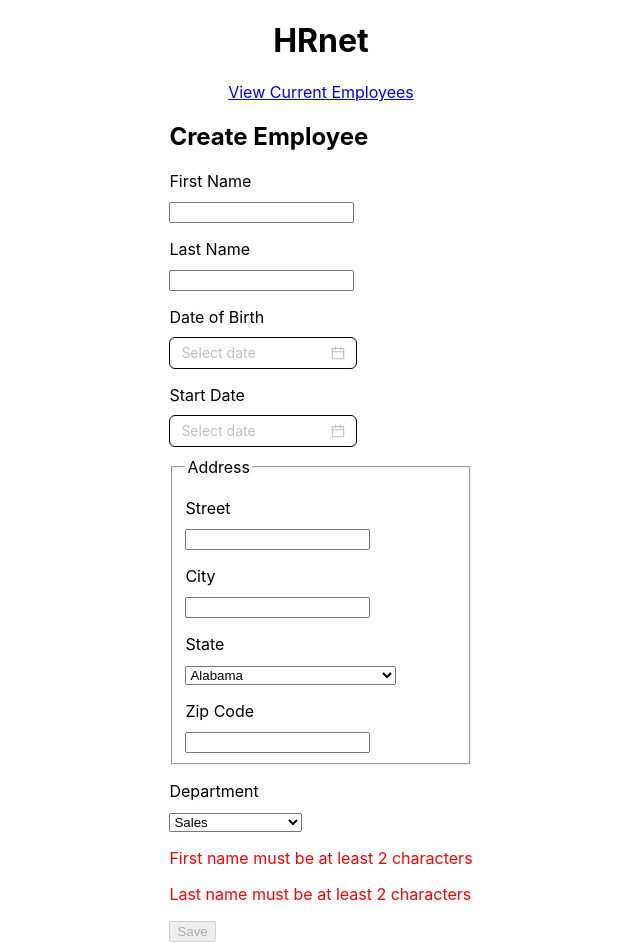
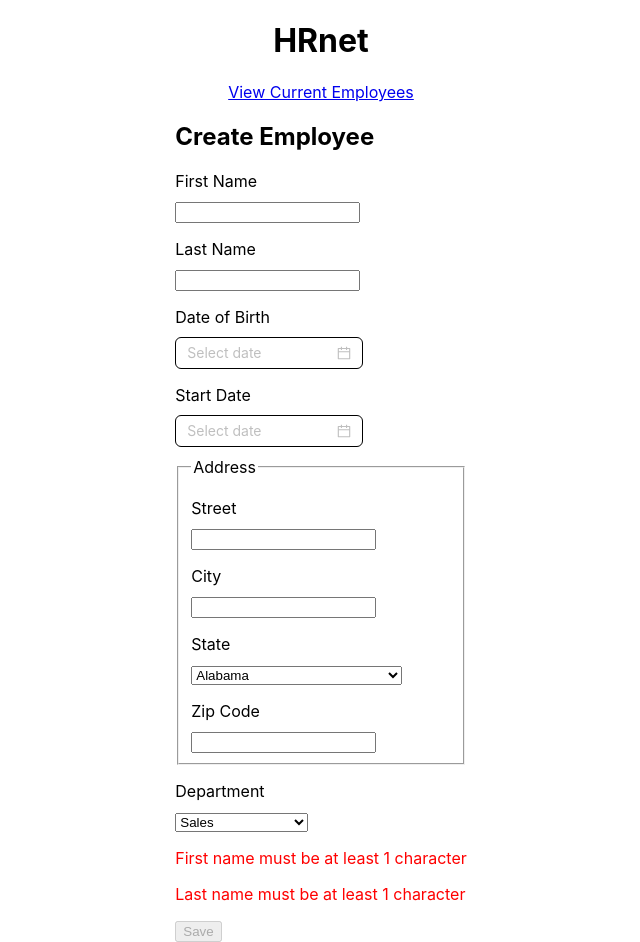
Before and after one commit to NC81/NicolasCandeli_14_08092023, a React (Create React App) app: page / in a window 1280 px wide. Shown: the whole page, without its empty margins (319-959 px from the left). Built offline with nearby package versions, Linux system fonts and the light colour scheme.

Commit message:
feat: reset fields on submit

```diff
--- a/src/components/date-picker.jsx
+++ /dev/null
@@ -1,14 +0,0 @@
-import { DatePicker } from 'antd'
-
-export default function AntDatepicker({ name }) {
-  return (
-    <>
-      <DatePicker
-        placeholder="Select date"
-        format="MM-DD-YYYY"
-        style={{ borderColor: 'black' }}
-        className={name}
-      />
-    </>
-  )
-}
--- a/src/components/validation-box.jsx
+++ b/src/components/validation-box.jsx
@@ -1,11 +1,11 @@
 export default function ValidationBox({ firstName, lastName }) {
   return (
     <>
-      <p className={firstName.length >= 2 ? 'text-valid' : 'text-invalid'}>
-        First name must be at least 2 characters
+      <p className={firstName ? 'text-valid' : 'text-invalid'}>
+        First name must be at least 1 character
       </p>
-      <p className={lastName.length >= 2 ? 'text-valid' : 'text-invalid'}>
-        Last name must be at least 2 characters
+      <p className={lastName ? 'text-valid' : 'text-invalid'}>
+        Last name must be at least 1 character
       </p>
     </>
   )
--- a/src/features/employees.js
+++ b/src/features/employees.js
@@ -4,13 +4,8 @@ const { actions, reducer } = createSlice({
   name: 'employees',
   initialState: [],
   reducers: {
-    createEmployee: {
-      prepare: (value) => ({
-        payload: value,
-      }),
-      reducer: (draft, action) => {
-        draft.push(action.payload)
-      },
+    createEmployee: (draft, action) => {
+      draft.push(action.payload)
     },
   },
 })
--- a/src/pages/create-employee.jsx
+++ b/src/pages/create-employee.jsx
@@ -1,35 +1,34 @@
 import { useState } from 'react'
 import { Link } from 'react-router-dom'
-import { useDispatch, useSelector } from 'react-redux'
+import { useDispatch } from 'react-redux'
 import { createEmployee } from '../features/employees'
-import { toggleModal, isModalOpenSelector } from '../features/user'
+import { toggleModal } from '../features/user'
 import { departments, countryStates } from '../data/ui'
 import Dropdown from '../components/dropdown'
-import ConfirmModal from '../components/confirm-modal'
-import AntDatepicker from '../components/date-picker'
+// import ConfirmModal from '../components/confirm-modal'
 import ValidationBox from '../components/validation-box'
+import { DatePicker } from 'antd'
 
 export default function CreateEmployee() {
   const dispatch = useDispatch()
   const [firstName, setFirstName] = useState('')
   const [lastName, setLastName] = useState('')
-  const [department, setDepartment] = useState(departments[0])
   const [street, setStreet] = useState('')
   const [city, setCity] = useState('')
+  const [zipCode, setZipCode] = useState('')
+  const [birthDate, setBirthDate] = useState({ date: '', dateString: '' })
+  const [startDate, setStartDate] = useState({ date: '', dateString: '' })
+  const [department, setDepartment] = useState(departments[0])
   const [state, setState] = useState(countryStates[0].abbreviation)
-  const [zipCode, setZipCode] = useState('')
-  const isModalOpen = useSelector(isModalOpenSelector)
 
   function handleSubmit(e) {
     e.preventDefault()
-    const birthDateInput = document.querySelector('.birthDate input')
-    const startDateInput = document.querySelector('.startDate input')
     dispatch(
       createEmployee({
         firstName: firstName,
         lastName: lastName,
-        birthDate: birthDateInput.value,
-        startDate: startDateInput.value,
+        birthDate: birthDate.dateString,
+        startDate: startDate.dateString,
         street: street,
         city: city,
         state: state,
@@ -38,6 +37,15 @@ export default function CreateEmployee() {
       })
     )
     dispatch(toggleModal(true))
+    setFirstName('')
+    setLastName('')
+    setStreet('')
+    setCity('')
+    setZipCode('')
+    setBirthDate({ date: '', dateString: '' })
+    setStartDate({ date: '', dateString: '' })
+    setDepartment(departments[0])
+    setState(countryStates[0].abbreviation)
   }
 
   return (
@@ -61,6 +69,7 @@ export default function CreateEmployee() {
               onChange={(e) => {
                 setFirstName(e.target.value)
               }}
+              value={firstName}
               type="text"
               id="first-name"
             />
@@ -69,13 +78,30 @@ export default function CreateEmployee() {
               onChange={(e) => {
                 setLastName(e.target.value)
               }}
+              value={lastName}
               type="text"
               id="last-name"
             />
             <label>Date of Birth</label>
-            <AntDatepicker name="birthDate" />
+            <DatePicker
+              placeholder="Select date"
+              format="MM-DD-YYYY"
+              style={{ borderColor: 'black' }}
+              onChange={(date, dateString) => {
+                setBirthDate({ date: date, dateString: dateString })
+              }}
+              value={birthDate.date !== '' ? birthDate.date : null}
+            />
             <label>Start Date</label>
-            <AntDatepicker name="startDate" />
+            <DatePicker
+              placeholder="Select date"
+              format="MM-DD-YYYY"
+              style={{ borderColor: 'black' }}
+              onChange={(date, dateString) => {
+                setStartDate({ date: date, dateString: dateString })
+              }}
+              value={startDate.date !== '' ? startDate.date : null}
+            />{' '}
             <fieldset className="address">
               <legend>Address</legend>
               <label htmlFor="street">Street</label>
@@ -83,6 +109,7 @@ export default function CreateEmployee() {
                 onChange={(e) => {
                   setStreet(e.target.value)
                 }}
+                value={street}
                 id="street"
                 type="text"
               />
@@ -91,6 +118,7 @@ export default function CreateEmployee() {
                 onChange={(e) => {
                   setCity(e.target.value)
                 }}
+                value={city}
                 id="city"
                 type="text"
               />
@@ -99,8 +127,10 @@ export default function CreateEmployee() {
                 onChange={(e) => {
                   setState(e.target.value)
                 }}
+                value={state}
                 name="state"
                 id="state"
+                role="combobox"
               >
                 <Dropdown type="countryStates" />
               </select>
@@ -109,6 +139,7 @@ export default function CreateEmployee() {
                 onChange={(e) => {
                   setZipCode(e.target.value)
                 }}
+                value={zipCode}
                 id="zip-code"
                 type="number"
                 minLength="5"
@@ -121,15 +152,14 @@ export default function CreateEmployee() {
               }}
               name="department"
               id="department"
+              value={department}
             >
               <Dropdown type="departments" />
             </select>
             <ValidationBox firstName={firstName} lastName={lastName} />
           </form>
           <button
-            disabled={
-              firstName.length >= 2 && lastName.length >= 2 ? false : true
-            }
+            disabled={firstName && lastName ? false : true}
             type="submit"
             form="create-employee"
           >
@@ -137,7 +167,7 @@ export default function CreateEmployee() {
           </button>
         </div>
       </main>
-      {isModalOpen && <ConfirmModal />}
+      {/* <ConfirmModal /> */}
     </>
   )
 }
```
Also changed, not shown: 1 other file (tests, documents, lock files or other folders).
